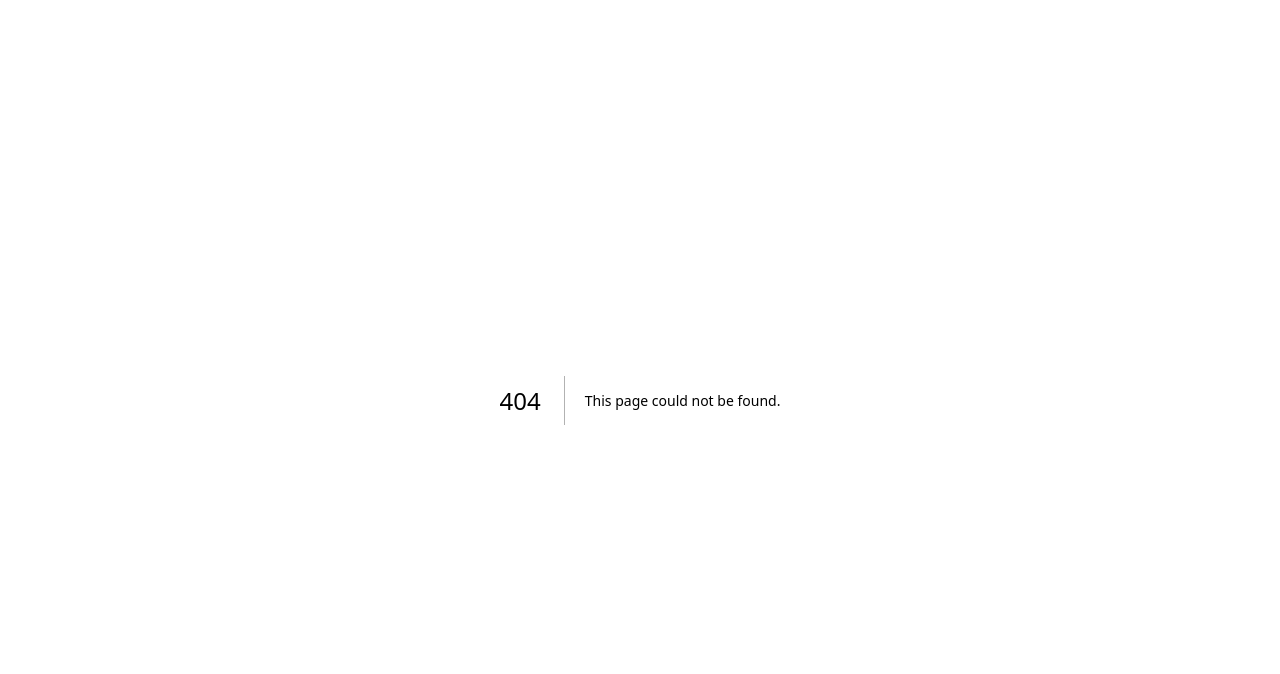
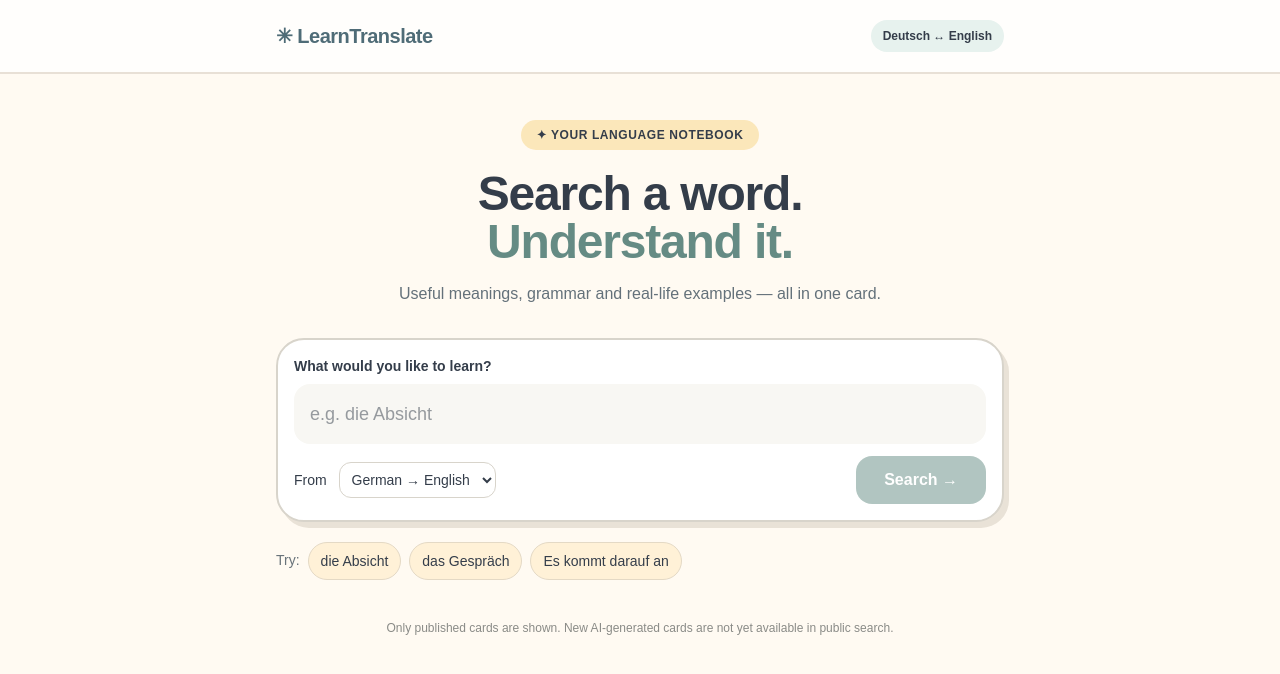
Before and after one commit to Forkan01/learntranslate, a Next.js app: page /search in a window 1280 px wide. Before the commit this address had no page. Shown: the top 674 px of the page. Built offline with nearby package versions, Linux system fonts and the light colour scheme.

Commit message:
V1-C.5: pastel infographic search UI for published word and sentence cards (#37)

```diff
--- /dev/null
+++ b/src/app/search/page.tsx
@@ -0,0 +1,105 @@
+"use client";
+
+import { useState, type FormEvent } from "react";
+import type { LearningCardContent } from "@/lib/cards/schema";
+
+type CardRow = { id: string; content: LearningCardContent };
+type Direction = "de" | "en";
+
+export default function CardSearchPage() {
+  const [term, setTerm] = useState("");
+  const [source, setSource] = useState<Direction>("de");
+  const [result, setResult] = useState<CardRow | null>(null);
+  const [notice, setNotice] = useState("");
+  const [loading, setLoading] = useState(false);
+  const [saved, setSaved] = useState(false);
+  async function search(event: FormEvent<HTMLFormElement>) {
+    event.preventDefault();
+    if (!term.trim() || loading) return;
+    setLoading(true); setResult(null); setNotice(""); setSaved(false);
+    try {
+      const target = source === "de" ? "en" : "de";
+      let found: CardRow | null = null;
+      for (const type of ["word", "sentence"]) {
+        const query = new URLSearchParams({ term: term.trim(), source, target, type });
+        const response = await fetch("/api/cards/search?" + query, { cache: "no-store" });
+        if (!response.ok) throw new Error("Search unavailable");
+        const payload: { found: boolean; card: { id: string; content: LearningCardContent } | null } = await response.json();
+        if (payload.found && payload.card) { found = payload.card; break; }
+      }
+      if (found) setResult(found);
+      else setNotice("No published card yet for this exact search. Try a German word with its article, such as “die Absicht”.");
+    } catch { setNotice("Search is temporarily unavailable. Please try again."); }
+    finally { setLoading(false); }
+  }
+  function pronounce(value: string) {
+    if (!("speechSynthesis" in window)) return;
+    window.speechSynthesis.cancel();
+    const utterance = new SpeechSynthesisUtterance(value);
+    utterance.lang = source === "de" ? "de-DE" : "en-US";
+    utterance.rate = 0.85;
+    window.speechSynthesis.speak(utterance);
+  }
+  function save(card: LearningCardContent) {
+    try {
+      const key = "lt:cards:v1";
+      const existing: unknown = JSON.parse(localStorage.getItem(key) || "[]");
+      const cards = Array.isArray(existing) ? existing.filter((c): c is LearningCardContent =>
+        Boolean(c) && typeof c === "object" && typeof c.term === "string") : [];
+      const next = [...cards.filter(c => !(c.term === card.term && c.type === card.type && c.sourceLanguage === card.sourceLanguage)), card].slice(-200);
+      localStorage.setItem(key, JSON.stringify(next));
+      setSaved(true);
+    } catch { setNotice("Saving is unavailable on this device."); }
+  }
+  const card = result?.content;
+  return <div className="min-h-screen bg-[#fffaf2] text-[#343d4a]">
+    <header className="border-b-2 border-[#e8e0d6] bg-white/80">
+      <div className="mx-auto flex max-w-3xl items-center justify-between px-5 py-5">
+        <a href="/search" className="text-xl font-black tracking-tight text-[#4f6c77]">✳ LearnTranslate</a>
+        <span className="rounded-full bg-[#e7f2ee] px-3 py-2 text-xs font-bold">Deutsch ↔ English</span>
+      </div>
+    </header>
+    <main className="mx-auto max-w-3xl px-5 pb-20 pt-12">
+      <div className="mb-8 text-center">
+        <span className="rounded-full bg-[#fbe7ba] px-4 py-2 text-xs font-bold uppercase tracking-wider">✦ Your language notebook</span>
+        <h1 className="mt-6 text-4xl font-black tracking-tight sm:text-5xl">Search a word.<br/><span className="text-[#658b84]">Understand it.</span></h1>
+        <p className="mt-4 text-[#64717a]">Useful meanings, grammar and real-life examples — all in one card.</p>
+      </div>
+      <form onSubmit={search} className="rounded-[28px] border-2 border-[#d8d4cb] bg-white p-4 shadow-[5px_6px_0_#e9e2d7]">
+        <label htmlFor="card-term" className="mb-2 block text-sm font-bold">What would you like to learn?</label>
+        <input id="card-term" value={term} maxLength={250} onChange={e => setTerm(e.target.value)}
+          placeholder="e.g. die Absicht" className="w-full rounded-2xl bg-[#f8f7f3] px-4 py-4 text-lg outline-none focus:ring-2 focus:ring-[#7ea99e]" />
+        <div className="mt-3 flex flex-wrap items-center justify-between gap-3">
+          <label className="text-sm">From <select value={source} onChange={e => setSource(e.target.value as Direction)} className="ml-2 rounded-xl border border-[#d8d4cb] bg-white p-2"><option value="de">German → English</option><option value="en">English → German</option></select></label>
+          <button disabled={loading || !term.trim()} className="rounded-2xl bg-[#668d84] px-7 py-3 font-bold text-white disabled:opacity-50">{loading ? "Searching…" : "Search →"}</button>
+        </div>
+      </form>
+      <div className="mt-5 flex flex-wrap gap-2 text-sm"><span className="py-2 text-[#69737a]">Try:</span>{["die Absicht", "das Gespräch", "Es kommt darauf an"].map(x => <button key={x} type="button" onClick={() => {setTerm(x);setSource("de");setNotice("");}} className="rounded-full border border-[#e4d9c5] bg-[#fff1d7] px-3 py-2">{x}</button>)}</div>
+      {notice && <p role="status" className="mt-8 rounded-2xl border border-[#e8d5b3] bg-[#fff0d4] p-5">{notice}</p>}
+      {card && <article aria-live="polite" className="mt-10 overflow-hidden rounded-[30px] border-2 border-[#d9d4c9] bg-white shadow-[6px_7px_0_#e8e1d6]">
+        <div className="bg-[#e6f2ec] px-6 py-7 sm:px-9">
+          <div className="mb-3 flex items-center justify-between gap-2"><span className="rounded-full bg-white/80 px-3 py-1 text-xs font-black uppercase tracking-wider">{card.type === "word" ? "✎ Word card" : "✉ Sentence card"}</span><button onClick={() => pronounce(card.term)} className="rounded-full border border-[#a4c5b9] bg-white px-3 py-2 text-sm" aria-label="Listen to pronunciation">🔊 Listen</button></div>
+          <h2 className="break-words text-3xl font-black sm:text-4xl">{card.term}</h2>
+          <p className="mt-3 text-xl text-[#3f6d64]">↳ {card.translation}</p>
+          {card.pronunciation && <p className="mt-2 text-sm text-[#5d7770]">{card.pronunciation}</p>}
+        </div>
+        <div className="space-y-6 p-6 sm:p-9">
+          {card.type === "word" ? <>
+            <section className="rounded-2xl bg-[#fff0d5] p-5"><h3 className="font-black">✦ At a glance</h3><p className="mt-2 capitalize">{card.grammar.partOfSpeech}{card.grammar.article ? " · " + card.grammar.article : ""}{card.grammar.plural ? " · Plural: " + card.grammar.plural : ""}</p></section>
+            <section><h3 className="text-lg font-black">✎ 5 real-life examples</h3><ol className="mt-3 space-y-3">{card.examples.map((example,i) => <li key={i} className="rounded-2xl bg-[#f1f4fb] p-4"><span className="mr-2 text-xs font-black text-[#6b7da0]">{String(i+1).padStart(2,"0")}</span><span className="font-semibold">{example.source}</span><p className="mt-1 pl-6 text-sm text-[#657180]">{example.translation}</p>{example.note && <p className="mt-2 text-xs italic">{example.note}</p>}</li>)}</ol></section>
+            {(card.grammar.notes?.length || card.grammar.perfect || card.grammar.preterite) && <details className="rounded-2xl bg-[#f9edf3] p-5"><summary className="cursor-pointer font-black">Grammar details</summary><div className="mt-3 space-y-2 text-sm">{card.grammar.perfect && <p>Perfect: {card.grammar.perfect}</p>}{card.grammar.preterite && <p>Preterite: {card.grammar.preterite}</p>}{card.grammar.notes?.map((note,i)=><p key={i}>{note}</p>)}</div></details>}
+            {card.synonyms?.length ? <details className="rounded-2xl bg-[#f9edf3] p-5"><summary className="cursor-pointer font-black">Synonyms</summary><p className="mt-3">{card.synonyms.join(" · ")}</p></details> : null}
+            {card.usageNotes?.length ? <details className="rounded-2xl bg-[#f9edf3] p-5"><summary className="cursor-pointer font-black">Usage notes</summary><ul className="mt-3 list-inside list-disc">{card.usageNotes.map((note,i)=><li key={i}>{note}</li>)}</ul></details> : null}
+          </> : <>
+            <section className="rounded-2xl bg-[#fff0d5] p-5"><h3 className="font-black">✦ Natural meaning</h3><p className="mt-2">{card.naturalMeaning}</p></section>
+            {card.grammarBreakdown?.length ? <details className="rounded-2xl bg-[#f1f4fb] p-5"><summary className="cursor-pointer font-black">Grammar breakdown</summary><ul className="mt-3 list-inside list-disc space-y-2">{card.grammarBreakdown.map((item,i)=><li key={i}>{item}</li>)}</ul></details> : null}
+            {card.wordBreakdown?.length ? <details className="rounded-2xl bg-[#f9edf3] p-5"><summary className="cursor-pointer font-black">Word by word</summary><ul className="mt-3 space-y-2">{card.wordBreakdown.map((item,i)=><li key={i}><b>{item.word}</b> — {item.meaning}</li>)}</ul></details> : null}
+            {card.alternatives?.length ? <details className="rounded-2xl bg-[#f9edf3] p-5"><summary className="cursor-pointer font-black">Other ways to say it</summary><ul className="mt-3 space-y-2">{card.alternatives.map((item,i)=><li key={i}><b>{item.text}</b> — {item.translation}</li>)}</ul></details> : null}
+          </>}
+          <button onClick={() => save(card)} className="w-full rounded-2xl bg-[#f8df9f] px-5 py-4 font-black text-[#4f4638]">{saved ? "✓ Saved on this device" : "♡ Save this card"}</button>
+        </div>
+      </article>}
+      <p className="mt-10 text-center text-xs text-[#8a8b87]">Only published cards are shown. New AI-generated cards are not yet available in public search.</p>
+    </main>
+  </div>;
+}
```
